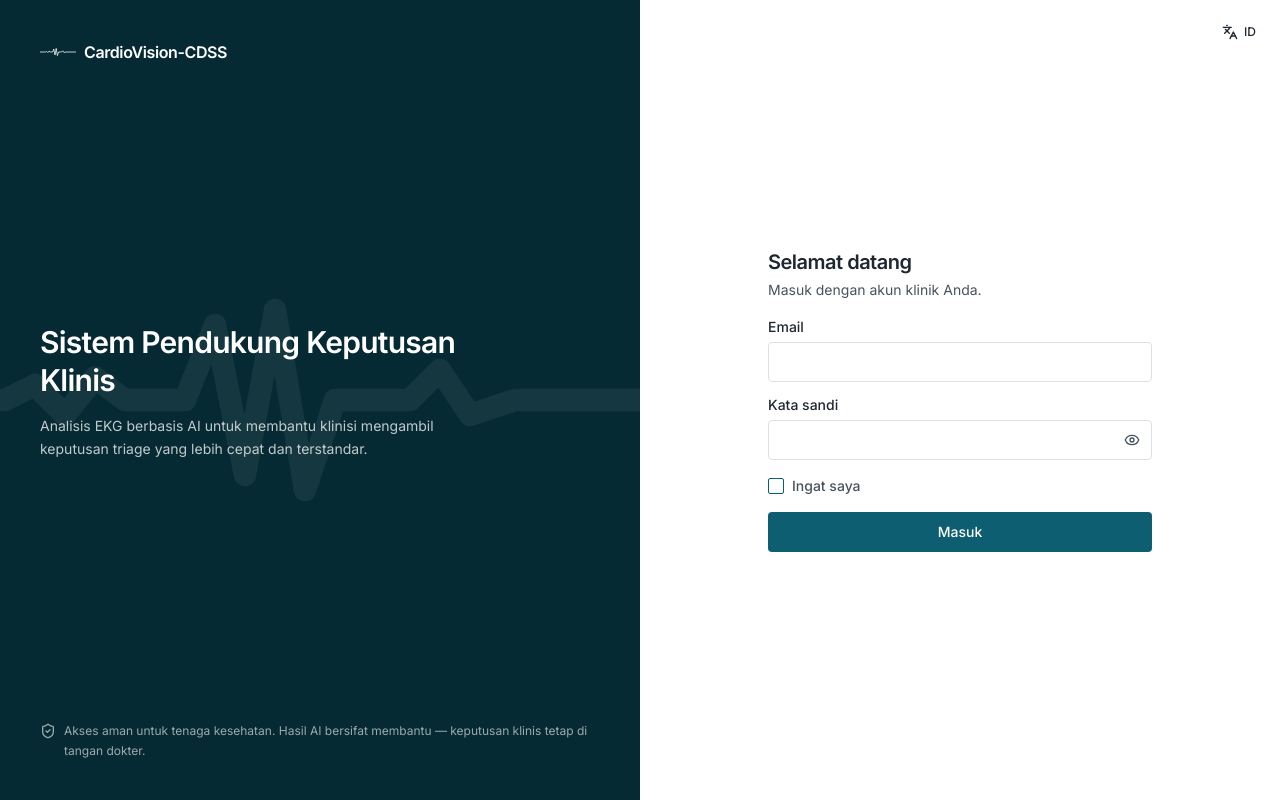
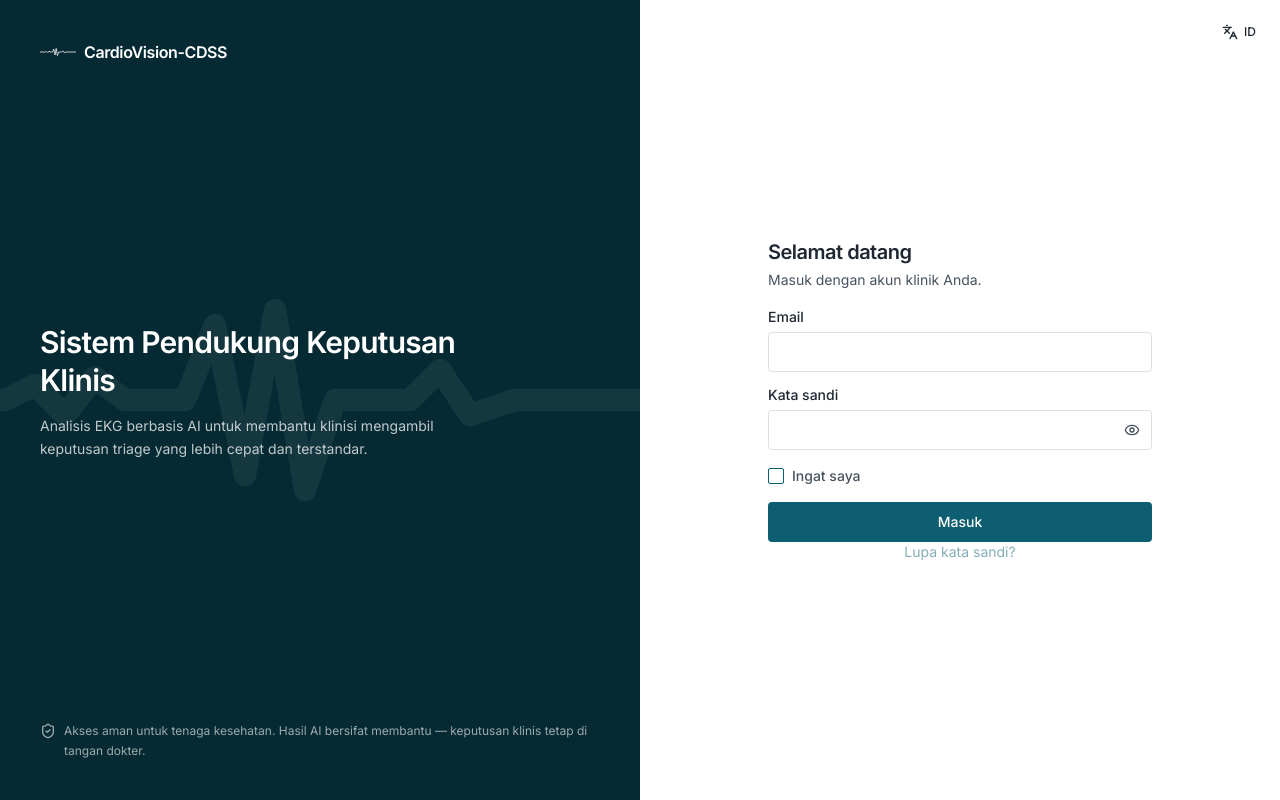
Before and after one commit to nndda-rzn/cdss-v2, a React (Vite) app in the folder frontend/: page /login in a window 1280 px wide. Built offline with nearby package versions, Linux system fonts and the light colour scheme.

Commit message:
feat(auth): add forgot password link placeholder (UI only)

```diff
--- a/frontend/src/features/auth/components/LoginForm.tsx
+++ b/frontend/src/features/auth/components/LoginForm.tsx
@@ -120,6 +120,14 @@ export function LoginForm({ onSuccess }: { onSuccess: (role: string) => void })
           {form.formState.isSubmitting ? t("Memuat...", "Signing in...") : t("Masuk", "Sign in")}
         </Button>
       </form>
+      <p className="text-center text-sm text-muted-foreground">
+        <a
+          href="#"
+          className="text-primary underline-offset-4 hover:underline pointer-events-none opacity-50"
+        >
+          {t("Lupa kata sandi?", "Forgot password?")}
+        </a>
+      </p>
     </Form>
   );
 }
```
